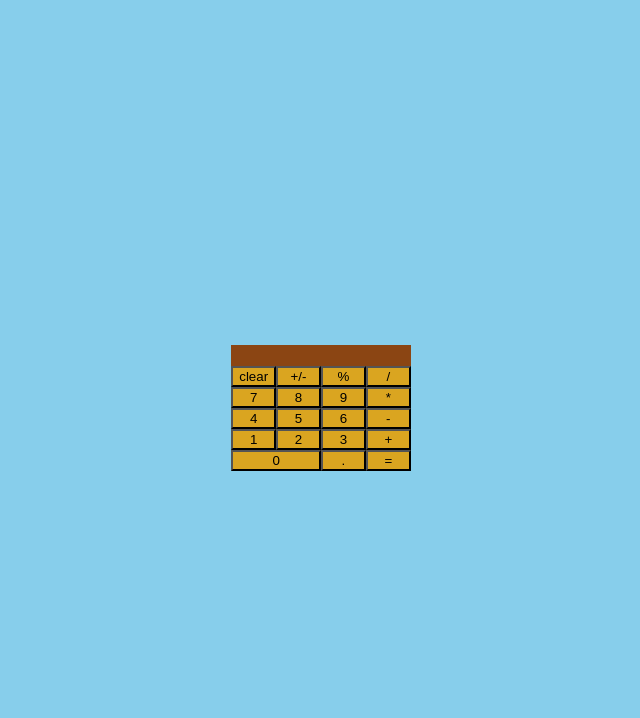
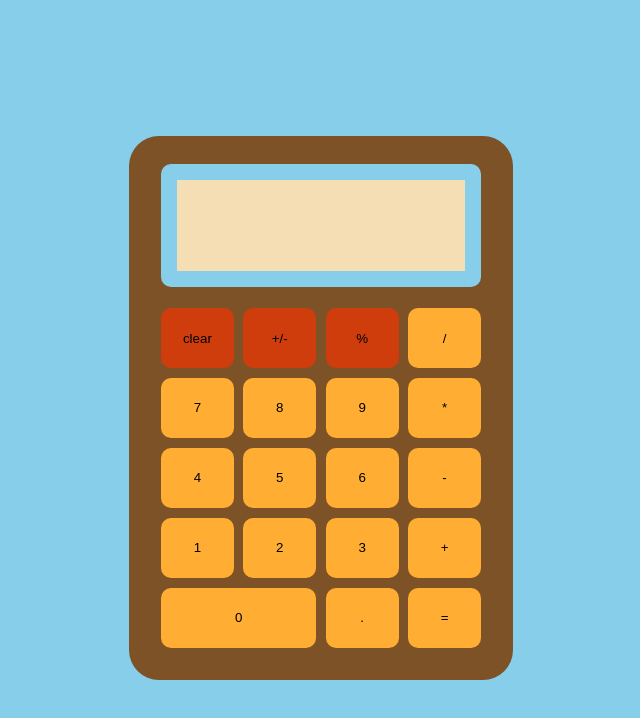
Before and after one commit to ghidalgo93/calculator, a plain HTML site: page index.html in a window 1280 px wide. Shown: the whole page, without its empty margins (319-959 px from the left). Drawn offline with Linux system fonts and the light colour scheme.

Commit message:
big changes on style, but enter not working, going to rework before merge

```diff
--- a/myScript.js
+++ b/myScript.js
@@ -185,7 +185,7 @@ function round(value, decimals) {
 
 // ## Script ##
 const calculatorColumns = 4;
-const calculatorRows = 5;
+const calculatorRows = 7;
 const calculatorCellNames = ['display','clear','+/-','%','/','7','8','9','*','4','5','6','-','1','2','3','+','0','.','='];
 const operatorList = ['+', '-', '*', '/', '=', 'Enter'];
 let operandA = 0;
--- a/styles.css
+++ b/styles.css
@@ -11,23 +11,51 @@ html, body {
 }
 
 #calculator {
+	border: 2em solid #7d5226;
+	border-radius:30px;
 	align-self: center;
-	background: saddlebrown;
+	background: #7d5226;
+	height: 30em;
+	width: 20em;
+	min-height: 30em;
+	gap: 0.6em;
 }
 
 button {
-	background: goldenrod;
+	border: 0.2em;
+	border-radius: 10px;
+	background: #ffad33;
 }
 
+button:active {
+	background: orange;
+	transform: translateY(4px);
+}
+
+
 #display {
-	grid-area: 1/1/2/5;
+	display: flex;
+  	justify-content: center;
+	align-items: center;
+	font-size: 2em;
+	margin-bottom: 0.5em;
+	border: 0.5em solid skyblue;
+	border-radius: 10px;
+	grid-area: 1/1/3/5;
 	justify-self: center;
 	align-self: center;
+	background: wheat;
+	height: 70%;
+	width: 90%
+}
+
+#clear, #\+\/\-, #\% {
+	background: #cf3d0d;
 }
 
 /*this is the class '0', needed to escape the numeric char */
 #\30 {
-	grid-area: 6/1/7/3;
+	grid-area: 7/1/8/3;
 }
 
 footer {
```
